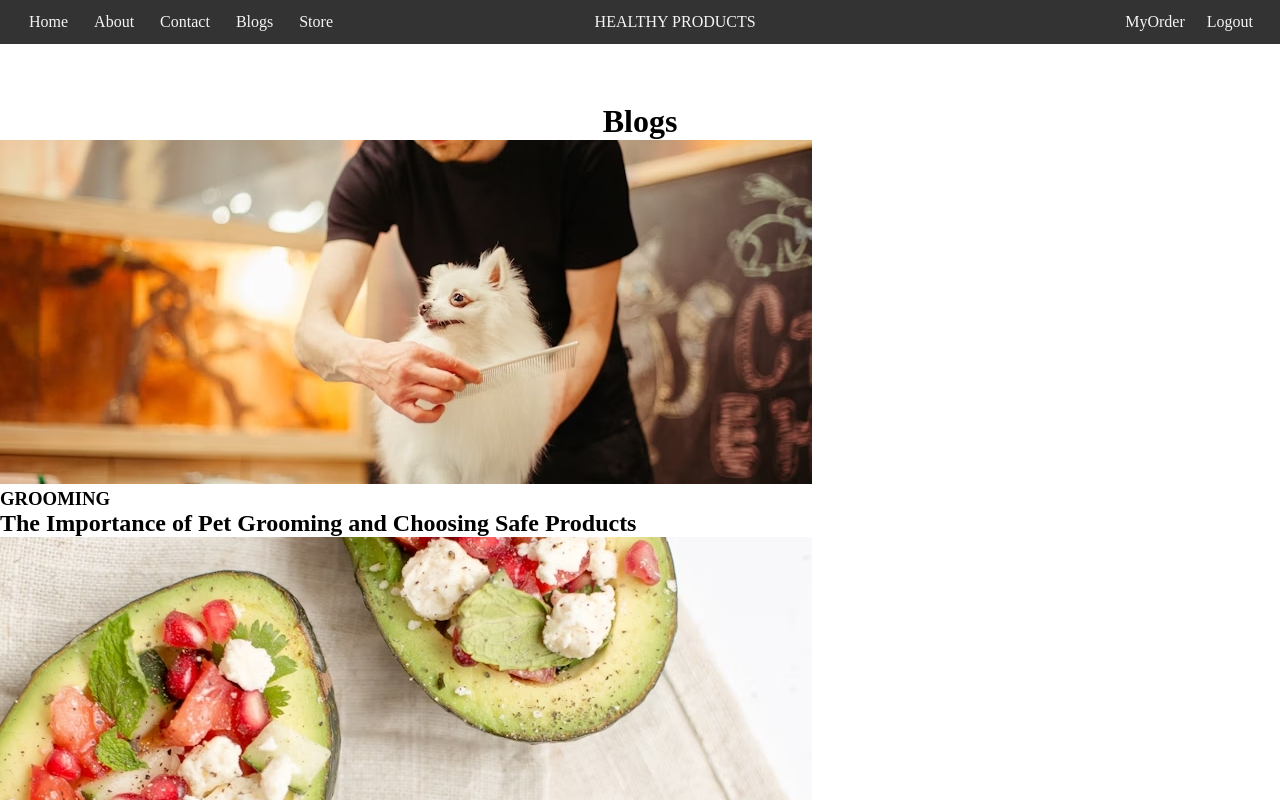
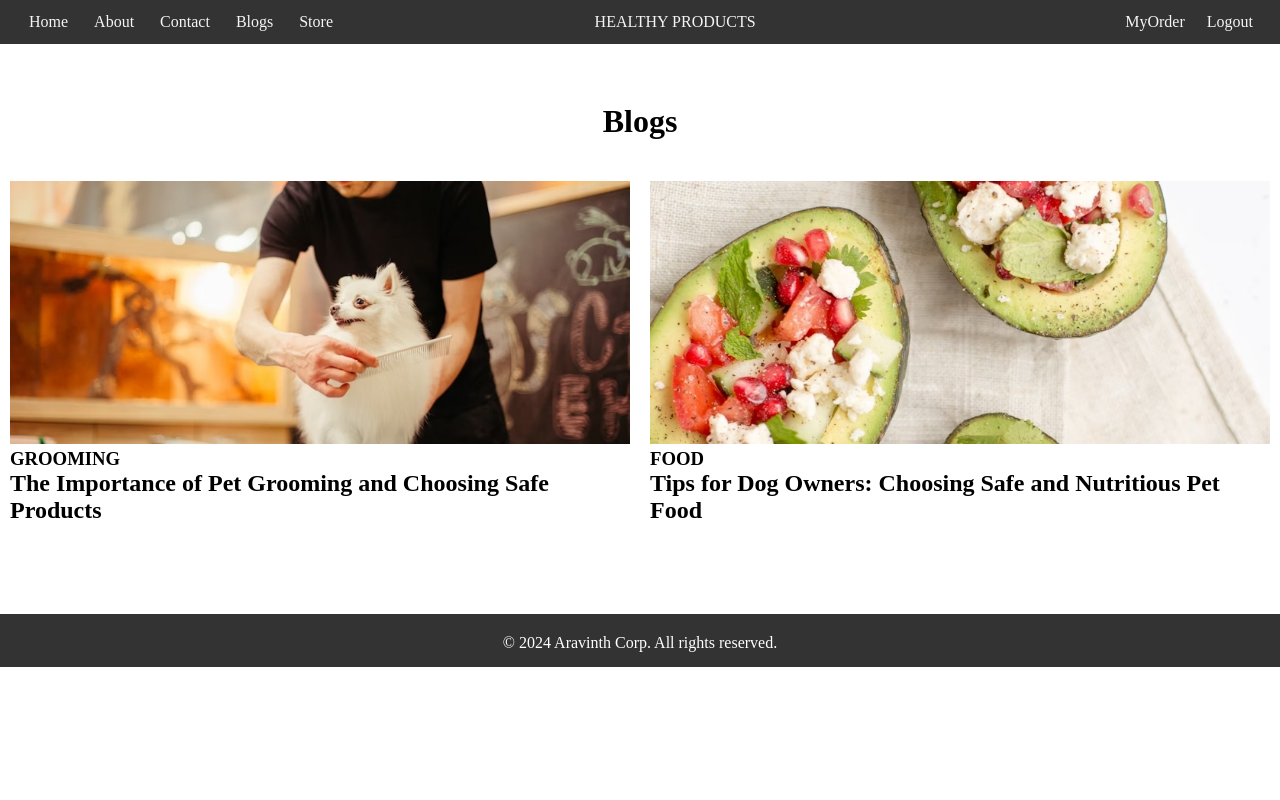
Before and after one commit to AravinthS75/Heathy-Products, a React (Create React App) app in the folder Healthy Product/: page /blogs in a window 1280 px wide. Shown: the top 800 px of the page. Built offline with nearby package versions, Linux system fonts and the light colour scheme; sample sign-in values are in the browser's storage.

Commit message:
Update BlogsPage.module.css

```diff
--- a/Healthy Product/src/pages/blogs/BlogsPage.module.css
+++ b/Healthy Product/src/pages/blogs/BlogsPage.module.css
@@ -1,13 +1,21 @@
-* {
-    margin: 0;
-    /* padding: 0; */
-    box-sizing: border-box;
-    max-height:max-content;
+.blogContainer {
+    display: flex;
+    flex-wrap: wrap;
 }
-.content {
-    padding: 20%;
-    padding-left: 40%;
+
+.blogItem {
     width: 100%;
-    background-color: aliceblue;
-    margin: 0;
+    padding: 10px;
+    padding-bottom: 7.1%;
 }
+
+.blogImage {
+    width: 100%;
+    margin-top: 5%;
+}
+
+@media (min-width: 480px) {
+    .blogItem {
+        width: 50%;
+    }
+}
```
